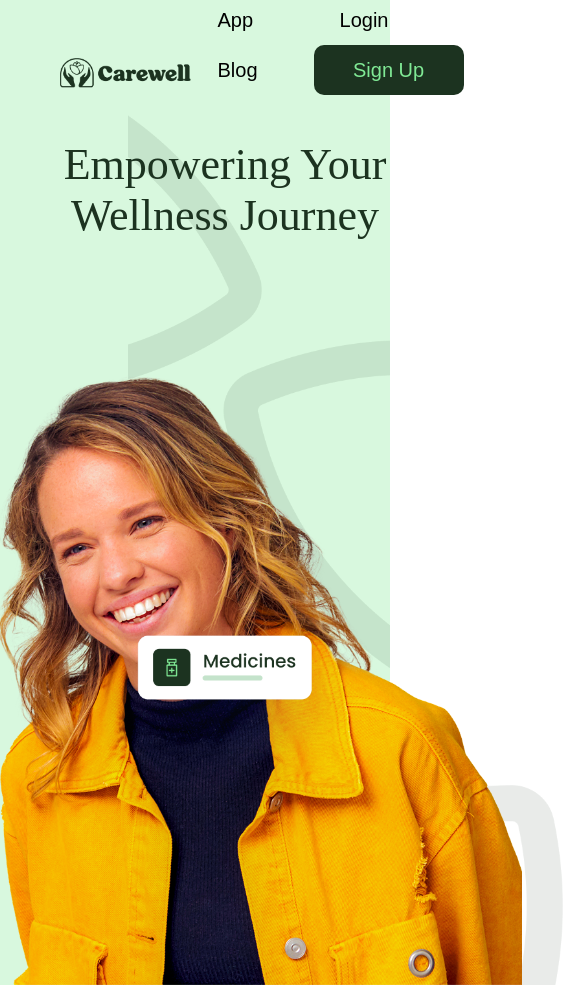
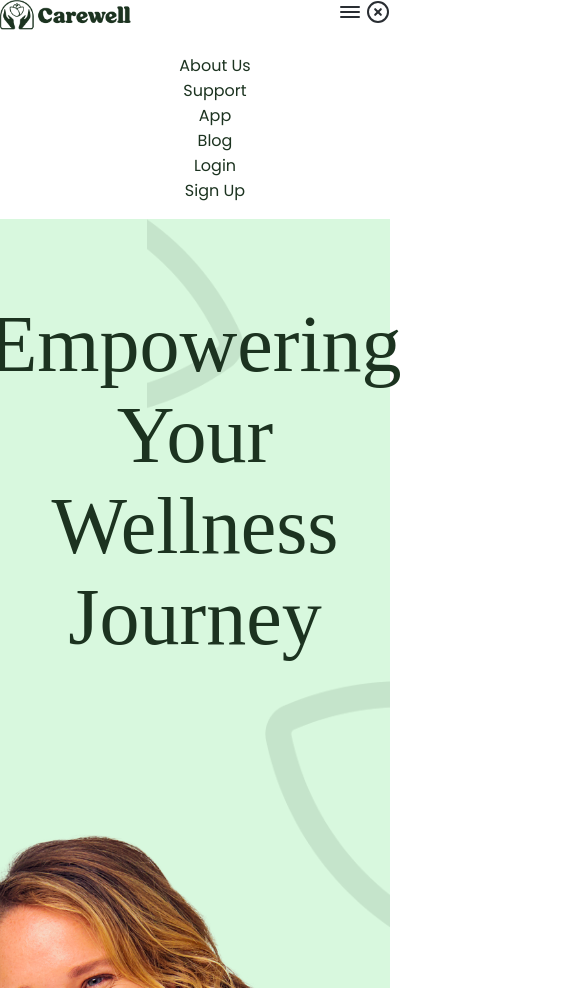
Before and after one commit to Leunsensei/Carewell, a plain HTML site: page index.html in a window 390 px wide. Shown: the top 988 px of the page, 585 px wide, since content can reach past the window. Drawn offline with Linux system fonts and the light colour scheme; a web font is replaced by a local one.

Commit message:
progress

```diff
--- a/index.html
+++ b/index.html
@@ -4,6 +4,7 @@
     <meta charset="UTF-8">
     <meta name="viewport" content="width=device-width, initial-scale=1.0">
     <link rel="stylesheet" href="style.css">
+    <link rel="stylesheet" href="queries.css">
     <link rel="preconnect" href="https://fonts.googleapis.com">
     <link rel="preconnect" href="https://fonts.gstatic.com" crossorigin>
     <link href="https://fonts.googleapis.com/css2?family=Caprasimo&family=Poppins:ital,wght@0,100;0,200;0,300;0,400;0,500;0,600;0,700;0,800;0,900;1,100;1,200;1,300;1,400;1,500;1,600;1,700;1,800;1,900&display=swap" rel="stylesheet">
@@ -22,6 +23,39 @@
 
         <div><button class="nav-button">Login</button>
              <button class="sign-up">Sign Up</button></div>
+
+
+
+    </div>
+
+    <div class="nav-bar-mobile">
+        <div class="logo-menu">
+            <div><img class="logo" src="images/Logo Container.png" alt="logo"></div>
+
+        <div>
+            <input type="checkbox" id="nav-menu" class="nav-menu">
+        <label for="nav-menu" class="nav-toggle">
+            <svg class="menu" x-bind:width="size" x-bind:height="size" viewBox="0 0 24 24" fill="none" xmlns="http://www.w3.org/2000/svg" width="24" height="24">
+                <path d="M3 7H21" stroke="#292D32" x-bind:stroke-width="stroke" stroke-linecap="round" stroke-width="2"></path>
+                <path d="M3 12H21" stroke="#292D32" x-bind:stroke-width="stroke" stroke-linecap="round" stroke-width="2"></path>
+                <path d="M3 17H21" stroke="#292D32" x-bind:stroke-width="stroke" stroke-linecap="round" stroke-width="2"></path>
+                </svg>
+            <svg class="close" x-bind:width="size" x-bind:height="size" viewBox="0 0 24 24" fill="none" xmlns="http://www.w3.org/2000/svg" width="24" height="24">
+                <path d="M12 22C17.5 22 22 17.5 22 12C22 6.5 17.5 2 12 2C6.5 2 2 6.5 2 12C2 17.5 6.5 22 12 22Z" stroke="#292D32" x-bind:stroke-width="stroke" stroke-linecap="round" stroke-linejoin="round" stroke-width="2"></path>
+                <path d="M9.16998 14.83L14.83 9.17004" stroke="#292D32" x-bind:stroke-width="stroke" stroke-linecap="round" stroke-linejoin="round" stroke-width="2"></path>
+                <path d="M14.83 14.83L9.16998 9.17004" stroke="#292D32" x-bind:stroke-width="stroke" stroke-linecap="round" stroke-linejoin="round" stroke-width="2"></path>
+                </svg>
+        </label>
+        </div>
+        </div>
+
+        <ul class="nav-menu-items">
+            <li>About Us</li>
+            <li>Support</li>
+            <li>App</li>
+            <li>Blog</li>
+            <li>Login</li>
+            <li>Sign Up</li></ul>
     </div>
 
     <div class="banner">
--- /dev/null
+++ b/queries.css
@@ -0,0 +1,74 @@
+@media all and (max-width: 975px) {
+    .nav-bar {
+        display: none;
+    }
+
+    .nav-bar-mobile {
+        display: block;
+    }
+
+    .logo-menu {
+        display: flex;
+        justify-content: space-between;
+    }
+
+    .nav-menu {
+        display: none;
+    }
+
+    .nav-menu-items {
+        display: flex;
+        flex-direction: column;
+        align-items: center;
+        list-style: none;
+    }
+
+    .why-us-sub {
+        display: flex;
+        flex-direction: column;
+        margin: 20px;
+        margin-left: 90px;
+        margin-right: 90px;
+    }
+}
+
+@media all and (max-width: 1100px) {
+    .banner {
+        display: flex;
+        flex-direction: column;
+        height: fit-content;
+        align-items: center;
+        justify-content: center;
+        position: relative;
+    }
+
+    .heading {
+        margin-left: 0px;
+        font-size: 5em;
+        text-align: center;
+    }
+
+}
+
+@media all and (max-width: 800px) {
+
+}
+
+
+
+@media all and (max-width: 1300px) {
+    .revolution {
+        position: relative;
+        display: flex;
+        flex-direction: column;
+        align-items: center;
+        height: fit-content;
+    }
+
+    .screen {
+        width:70%;
+    }
+}
+
+
+@media all and (max-width: 975px) {}
--- a/style.css
+++ b/style.css
@@ -2,6 +2,7 @@ body {
     font-family: 'Poppins';
     margin: 0;
     color: #1C3320;
+    width: 100%;
 }
 
 .nav-bar{
@@ -46,11 +47,15 @@ body {
      background-color: #25442a;
 }
 
+.nav-bar-mobile {
+    display: none;
+}
+
 .banner {
     display: flex;
     flex-direction: row;
     background-color: #D8F8DE;
-    height: 700px;
+    height: fit-content;
     justify-content: space-between;
     align-items: center;
     position: relative;
@@ -58,24 +63,21 @@ body {
 
 .heading {
     color: #1C3320;
-    font-size: 75px;
+    font-size: 5em;
     font-family: "Caprasimo", serif;
     margin-left: 60px;
-    position: absolute;
-    width: 650px;
+    position: relative;
     z-index: 2;
     transition: 0.3s;
 }
 .heading:hover {
-    font-size: 76px;
+    font-size: 5.1em;
 }
 
 .image-woman {
-    height: 100%;
-    position: absolute;
+    height: 700px;
+    position: relative;
     z-index: 2;
-    bottom: 0;
-    right: 0;
 }
 
 .vector-1 {
@@ -122,84 +124,10 @@ body {
     height: 180px;
 }
 
-@media (max-width: 700px) {
-    .banner {
-        display: flex;
-        flex-direction: column;
-        background-color: #D8F8DE;
-        height: fit-content;
-        align-items: center;
-        position: relative;
-        justify-content: center;
-    }
-
-    .heading {
-        color: #1C3320;
-        font-size: 44px;
-        font-family: "Caprasimo", serif;
-        position: relative;
-        z-index: 2;
-        transition: 0.3s;
-        text-align: center;
-        width: auto;
-    }
-    .heading:hover {
-        font-size: 45px;
-    }
-
-
-    .image-woman {
-        height: 700px;
-        position: relative;
-        z-index: 2;
-        right: -50px;
-    }
-
-    .vector-1 {
-        position: absolute;
-        z-index: 1;
-        top: -50px;
-        height: 350px;
-    }
-
-    .vector-2 {
-        position: absolute;
-        z-index: 1;
-        right: 0;
-        height: 400px;
-    }
-
-    .vector-3 {
-        position: absolute;
-        z-index: 1;
-        bottom: 0px;
-        left: 100px;
-        height: 200px;
-    }
-
-    .med {
-        position: absolute;
-        z-index: 3;
-        right: 25px;
-        bottom: 200px;
-        height: 170px;
-    }
-
-    .diag {
-        position: absolute;
-        z-index: 0;
-        bottom: 0;
-        right: 400px;
-        height: 170px;
-  }
-}
-
-
 .mission {
     display: flex;
     flex-direction: row;
     height: 450px;
-    width: 1000px;
     justify-self: center;
     align-items: center;
     margin-top: 200px;
@@ -236,7 +164,6 @@ body {
     display: flex;
     flex-direction: row;
     height: 430px;
-    width: 1000px;
     justify-content: space-between;
     align-items: center;
     margin-bottom: 100px;
@@ -249,7 +176,6 @@ body {
 }
 
 .write-up-2 {
-    width: 490px;
     font-size: 19px;
 }
 
@@ -279,9 +205,6 @@ body {
 .why-us-sub {
     display: flex;
     flex-direction: row;
-    margin: 20px;
-    margin-left: 90px;
-    margin-right: 90px;
 }
 
 .why-us-content {
@@ -318,7 +241,7 @@ body {
     flex-direction: row;
     margin-left: 90px;
     margin-right: 90px;
-    height: 400px;
+    height: fit-content;
     background-color: #80E995;
     border-radius: 25px;
 }
@@ -332,7 +255,6 @@ body {
 
 .revolution .write-up-3 {
     margin-left: 50px;
-    width: 500px;
 }
 
 .store {
@@ -341,7 +263,7 @@ body {
 }
 
 .screen {
-    height: 100%;
+    width:50%;
 }
 
 .floater {
@@ -350,22 +272,3 @@ body {
     right: 200px;
     height: 200px;
 }
-
-@media (max-width: 700px) {
-    .why-us-sub {
-        display: flex;
-        flex-direction: column;
-        margin: 20px;
-        align-items: center;
-    }
-
-    .revolution {
-        position: relative;
-        display: flex;
-        flex-direction: column;
-        height: fit-content;
-        background-color: #80E995;
-        border-radius: 25px;
-    }
-
-  }
```
